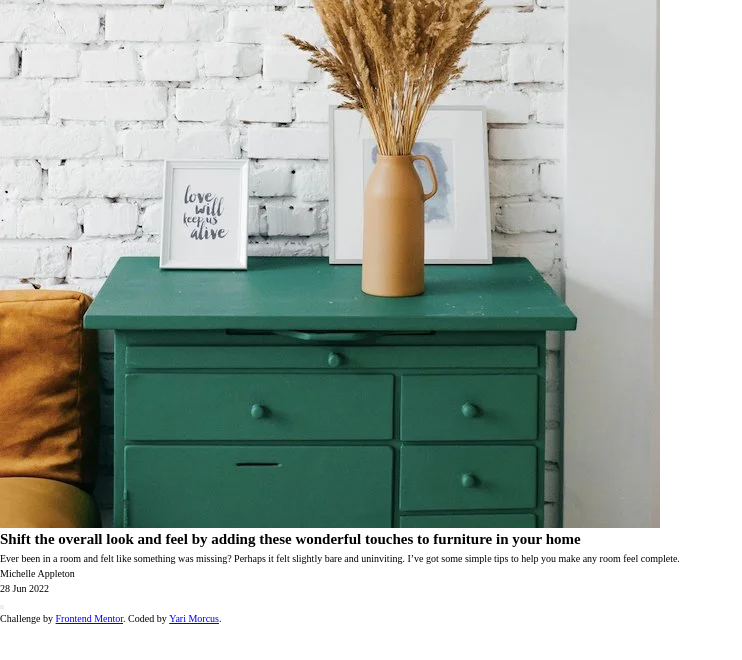
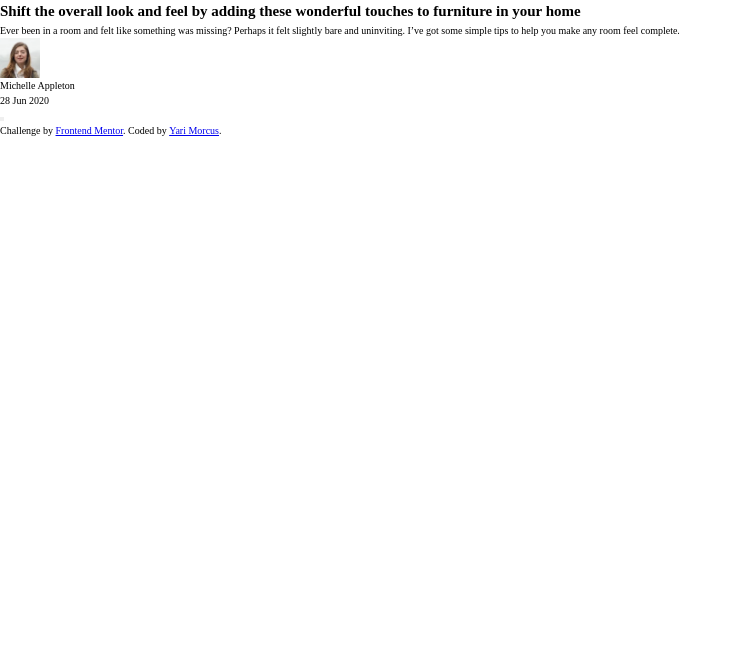
Before and after one commit to YariMorcus/article-preview-component, a website: page index.html in a window 1280 px wide. Shown: the whole page, without its empty margins (0-742 px from the left). Drawn offline with nearby package versions, Linux system fonts and the light colour scheme; files that its build step writes are made by us from their sources.

Commit message:
Modify HTML structure

```diff
--- a/index.html
+++ b/index.html
@@ -23,15 +23,15 @@
         <article class="article-preview">
 
             <header class="article-preview__header">
-                <img class="article-preview__img" src="img/drawers.webp" alt="" width="660" height="528">
                 <h2 class="article-preview__title">Shift the overall look and feel by adding these wonderful touches to furniture in your home</h2>
                 <p class="article-preview__paragraph">Ever been in a room and felt like something was missing? Perhaps it felt slightly bare and uninviting. I’ve got some simple tips to help you make any room feel complete.</p>
             </header> <!-- .article-preview__header -->
 
             <footer class="article-preview__footer">
-                <div class="article-preview__author-container">
+                <img src="img/avatar-michelle.webp" alt="" class="article-preview__author-img" height="40">
+                <div class="article-preview__author-info">
                     <p class="article-preview__author-name">Michelle Appleton</p>
-                    <p class="article-preview__publish-container"><time class="article-preview__publish-date" datetime="2020-06-28">28 Jun 2022</time></p>
+                    <time class="article-preview__publish-date" datetime="2020-06-28">28 Jun 2020</time>
                 </div> <!-- .article-preview__author-container -->
                 <button class="article-preview__share-button" aria-label="Share"></button>
             </footer> <!-- .article-preview__footer -->
```
